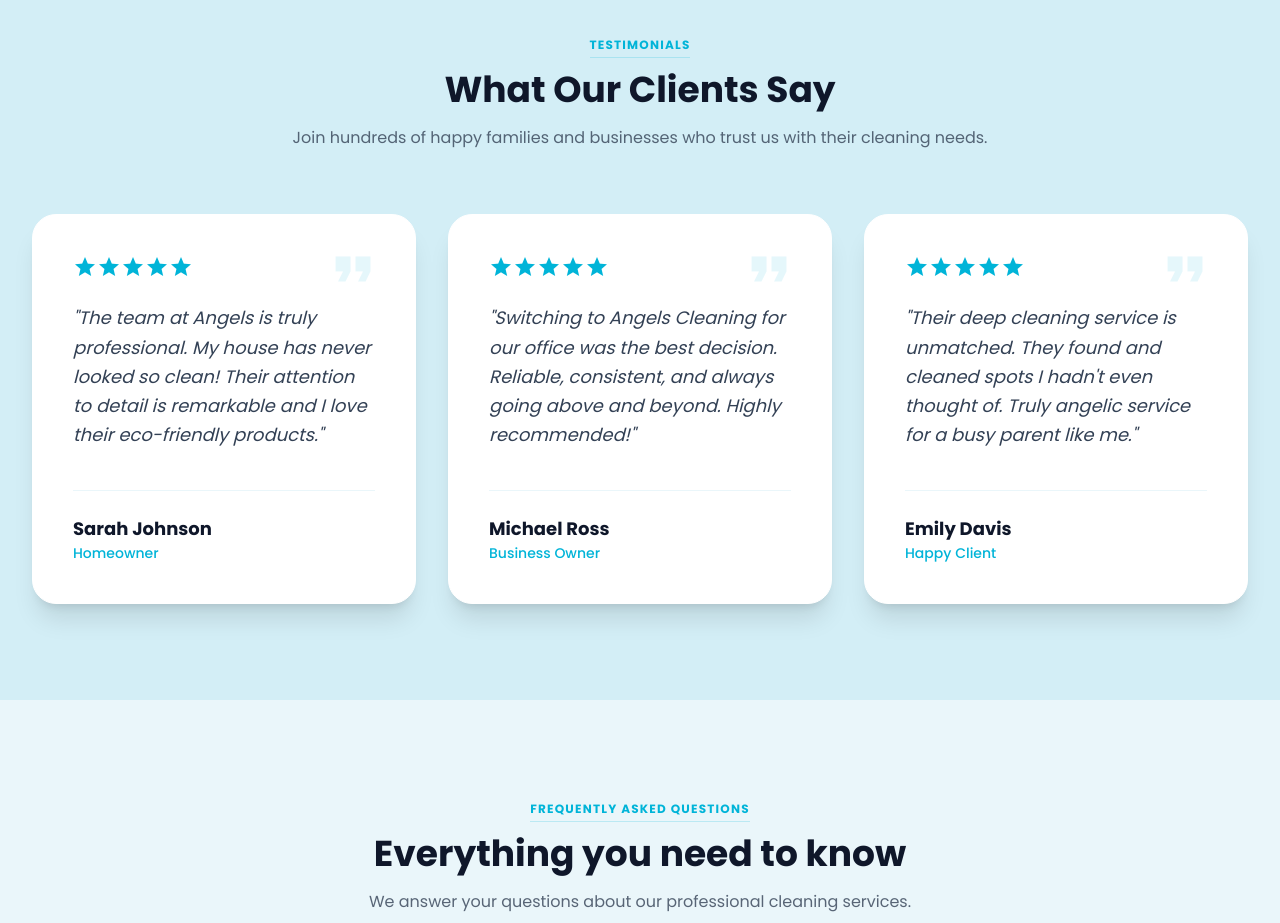
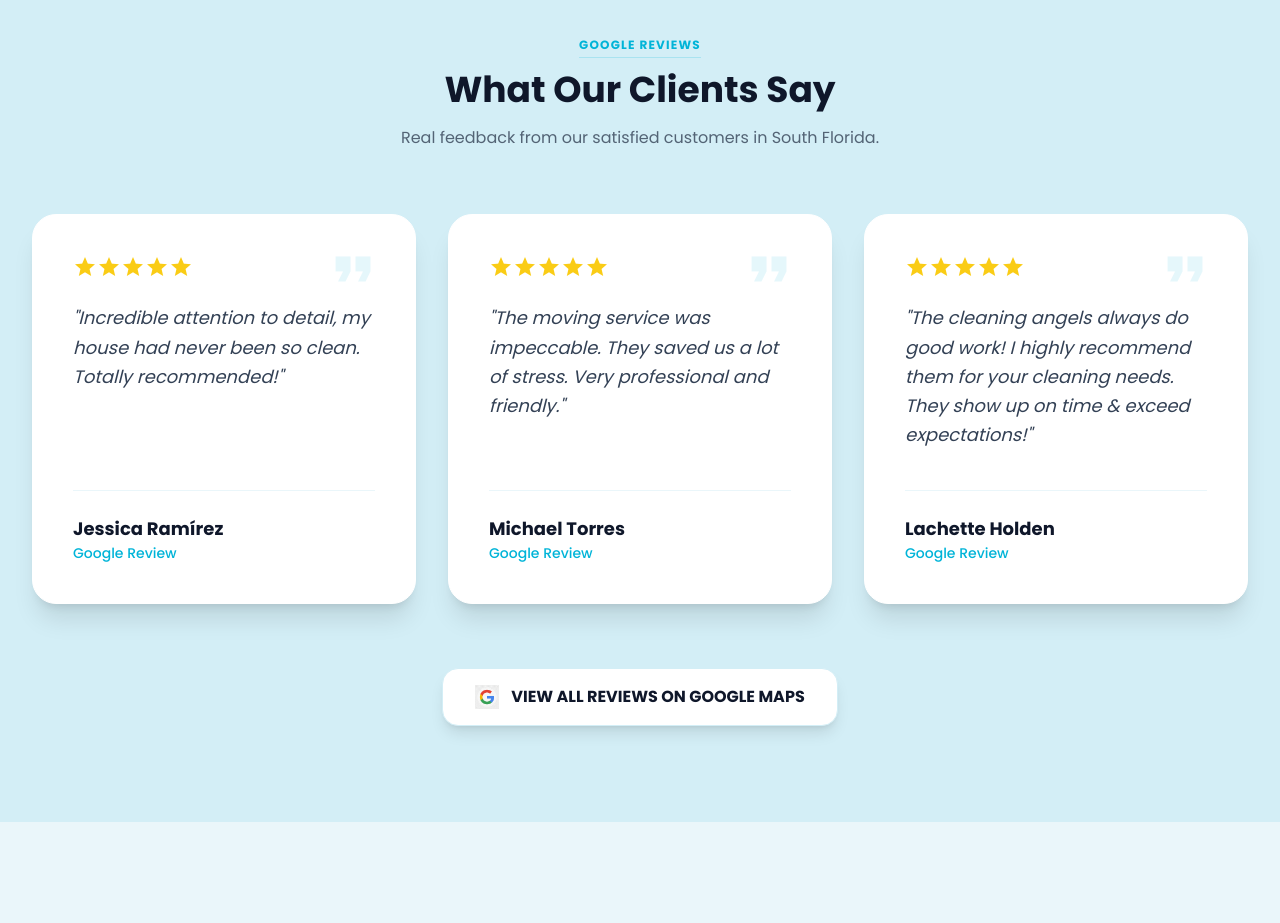
Before and after one commit to jorgegdi25/angelscleaning, a React (Vite) app: page / in a window 1280 px wide. Shown: the part 3820-4743 px from the top of the page. Built offline with nearby package versions, Linux system fonts and the light colour scheme.

Commit message:
feat: add real google reviews and map link to home page

```diff
--- a/src/pages/Home.jsx
+++ b/src/pages/Home.jsx
@@ -507,103 +507,104 @@ const Home = () => {
             {...fadeUp}
           >
             <h2 className="text-primary font-bold tracking-widest uppercase text-xs mb-3 border-b border-primary/20 inline-block pb-1">
-              Testimonials
+              Google Reviews
             </h2>
             <h3 className="text-3xl md:text-4xl font-bold text-navy mb-4">
               What Our Clients Say
             </h3>
             <p className="text-charcoal/80">
-              Join hundreds of happy families and businesses who trust us with
-              their cleaning needs.
+              Real feedback from our satisfied customers in South Florida.
             </p>
           </motion.div>
-          <div className="grid md:grid-cols-3 gap-8">
+          <div className="grid md:grid-cols-3 gap-8 mb-16">
             <motion.div
-              className="bg-white p-10 rounded-3xl border border-white shadow-xl relative"
+              className="bg-white p-10 rounded-3xl border border-white shadow-xl relative flex flex-col"
               {...fadeUp}
               transition={{ duration: 0.6, delay: 0.1 }}
             >
               <span className="material-icons text-primary/10 text-6xl absolute top-6 right-8">
                 format_quote
               </span>
-              <div className="flex text-primary mb-6">
-                <span className="material-symbols-outlined fill-1">star</span>
-                <span className="material-symbols-outlined fill-1">star</span>
-                <span className="material-symbols-outlined fill-1">star</span>
-                <span className="material-symbols-outlined fill-1">star</span>
-                <span className="material-symbols-outlined fill-1">star</span>
+              <div className="flex text-yellow-400 mb-6">
+                <span className="material-icons">star</span>
+                <span className="material-icons">star</span>
+                <span className="material-icons">star</span>
+                <span className="material-icons">star</span>
+                <span className="material-icons">star</span>
               </div>
-              <p className="text-charcoal italic mb-10 leading-relaxed text-lg">
-                "The team at Angels is truly professional. My house has never
-                looked so clean! Their attention to detail is remarkable and I
-                love their eco-friendly products."
+              <p className="text-charcoal italic mb-10 leading-relaxed text-lg flex-grow">
+                "Incredible attention to detail, my house had never been so clean. Totally recommended!"
               </p>
-              <div className="flex items-center mt-auto border-t border-sky-pale pt-6">
+              <div className="flex items-center border-t border-sky-pale pt-6">
                 <div>
-                  <h5 className="font-bold text-navy text-lg">Sarah Johnson</h5>
-                  <p className="text-sm text-primary font-medium">Homeowner</p>
+                  <h5 className="font-bold text-navy text-lg">Jessica Ramírez</h5>
+                  <p className="text-sm text-primary font-medium">Google Review</p>
                 </div>
               </div>
             </motion.div>
             <motion.div
-              className="bg-white p-10 rounded-3xl border border-white shadow-xl relative"
+              className="bg-white p-10 rounded-3xl border border-white shadow-xl relative flex flex-col"
               {...fadeUp}
               transition={{ duration: 0.6, delay: 0.2 }}
             >
               <span className="material-icons text-primary/10 text-6xl absolute top-6 right-8">
                 format_quote
               </span>
-              <div className="flex text-primary mb-6">
-                <span className="material-symbols-outlined fill-1">star</span>
-                <span className="material-symbols-outlined fill-1">star</span>
-                <span className="material-symbols-outlined fill-1">star</span>
-                <span className="material-symbols-outlined fill-1">star</span>
-                <span className="material-symbols-outlined fill-1">star</span>
+              <div className="flex text-yellow-400 mb-6">
+                <span className="material-icons">star</span>
+                <span className="material-icons">star</span>
+                <span className="material-icons">star</span>
+                <span className="material-icons">star</span>
+                <span className="material-icons">star</span>
               </div>
-              <p className="text-charcoal italic mb-10 leading-relaxed text-lg">
-                "Switching to Angels Cleaning for our office was the best
-                decision. Reliable, consistent, and always going above and
-                beyond. Highly recommended!"
+              <p className="text-charcoal italic mb-10 leading-relaxed text-lg flex-grow">
+                "The moving service was impeccable. They saved us a lot of stress. Very professional and friendly."
               </p>
-              <div className="flex items-center mt-auto border-t border-sky-pale pt-6">
+              <div className="flex items-center border-t border-sky-pale pt-6">
                 <div>
-                  <h5 className="font-bold text-navy text-lg">Michael Ross</h5>
-                  <p className="text-sm text-primary font-medium">
-                    Business Owner
-                  </p>
+                  <h5 className="font-bold text-navy text-lg">Michael Torres</h5>
+                  <p className="text-sm text-primary font-medium">Google Review</p>
                 </div>
               </div>
             </motion.div>
             <motion.div
-              className="bg-white p-10 rounded-3xl border border-white shadow-xl relative"
+              className="bg-white p-10 rounded-3xl border border-white shadow-xl relative flex flex-col"
               {...fadeUp}
               transition={{ duration: 0.6, delay: 0.3 }}
             >
               <span className="material-icons text-primary/10 text-6xl absolute top-6 right-8">
                 format_quote
               </span>
-              <div className="flex text-primary mb-6">
-                <span className="material-symbols-outlined fill-1">star</span>
-                <span className="material-symbols-outlined fill-1">star</span>
-                <span className="material-symbols-outlined fill-1">star</span>
-                <span className="material-symbols-outlined fill-1">star</span>
-                <span className="material-symbols-outlined fill-1">star</span>
+              <div className="flex text-yellow-400 mb-6">
+                <span className="material-icons">star</span>
+                <span className="material-icons">star</span>
+                <span className="material-icons">star</span>
+                <span className="material-icons">star</span>
+                <span className="material-icons">star</span>
               </div>
-              <p className="text-charcoal italic mb-10 leading-relaxed text-lg">
-                "Their deep cleaning service is unmatched. They found and
-                cleaned spots I hadn't even thought of. Truly angelic service
-                for a busy parent like me."
+              <p className="text-charcoal italic mb-10 leading-relaxed text-lg flex-grow">
+                "The cleaning angels always do good work! I highly recommend them for your cleaning needs. They show up on time & exceed expectations!"
               </p>
-              <div className="flex items-center mt-auto border-t border-sky-pale pt-6">
+              <div className="flex items-center border-t border-sky-pale pt-6">
                 <div>
-                  <h5 className="font-bold text-navy text-lg">Emily Davis</h5>
-                  <p className="text-sm text-primary font-medium">
-                    Happy Client
-                  </p>
+                  <h5 className="font-bold text-navy text-lg">Lachette Holden</h5>
+                  <p className="text-sm text-primary font-medium">Google Review</p>
                 </div>
               </div>
             </motion.div>
           </div>
+
+          <motion.div className="text-center" {...fadeUp} transition={{ delay: 0.4 }}>
+            <a
+              href="https://www.google.com/maps/place/Angels+Cleaning+Services/@26.4465375,-80.1103049,10z/data=!4m6!3m5!1s0x2624025a13485b29:0xb7d2d80220ea3de8!8m2!3d26.4465376!4d-80.110305!16s%2Fg%2F11xdd87clx?utm_campaign=ml-ardi-ahc_2025&g_ep=Eg1tbF8yMDI2MDMwNF8wIOC7DCoASAJQAQ%3D%3D"
+              target="_blank"
+              rel="noopener noreferrer"
+              className="inline-flex items-center justify-center bg-white text-navy font-bold px-8 py-4 rounded-2xl shadow-lg border border-sky-light hover:bg-sky-pale transition-all hover:-translate-y-1"
+            >
+              <img src="/images/google-logo.png" alt="Google" className="w-6 h-6 mr-3" />
+              VIEW ALL REVIEWS ON GOOGLE MAPS
+            </a>
+          </motion.div>
         </div>
       </section>
 
```
Also changed, not shown: public/images/google-logo.png (added).
